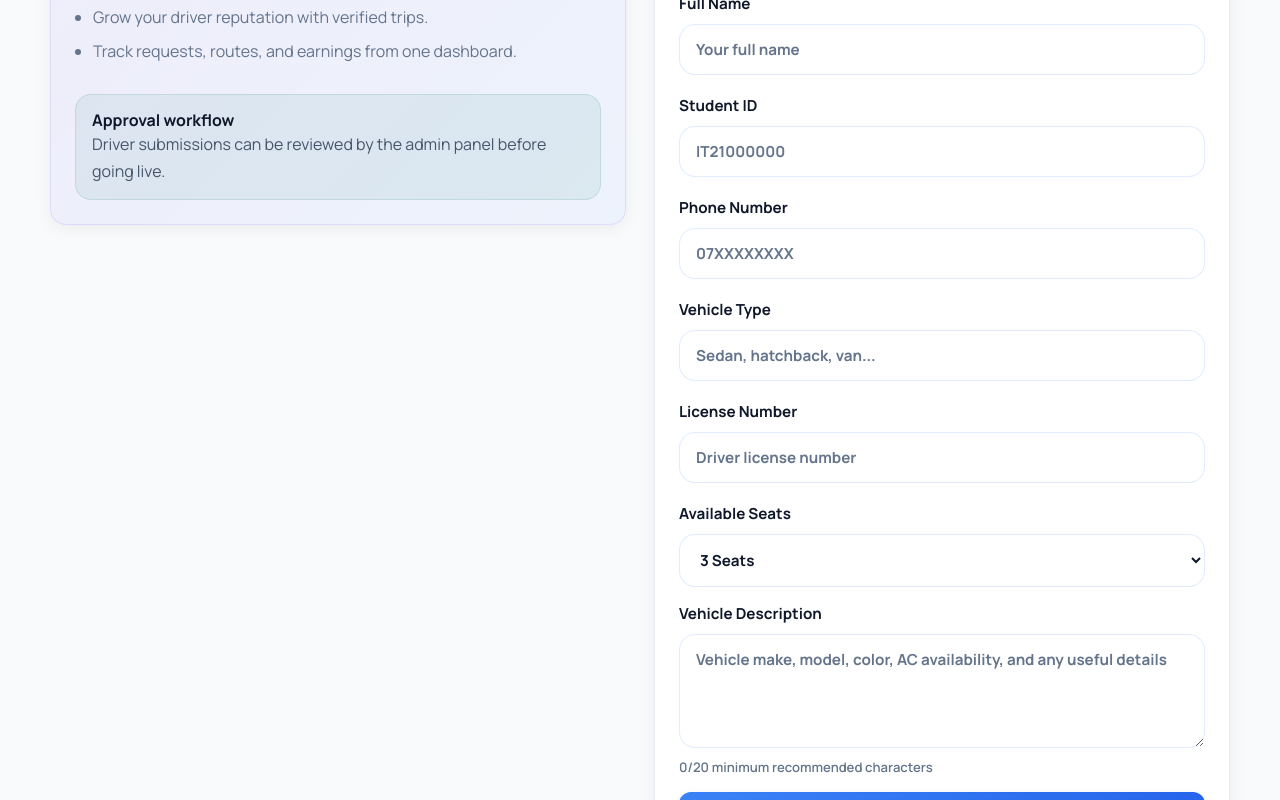
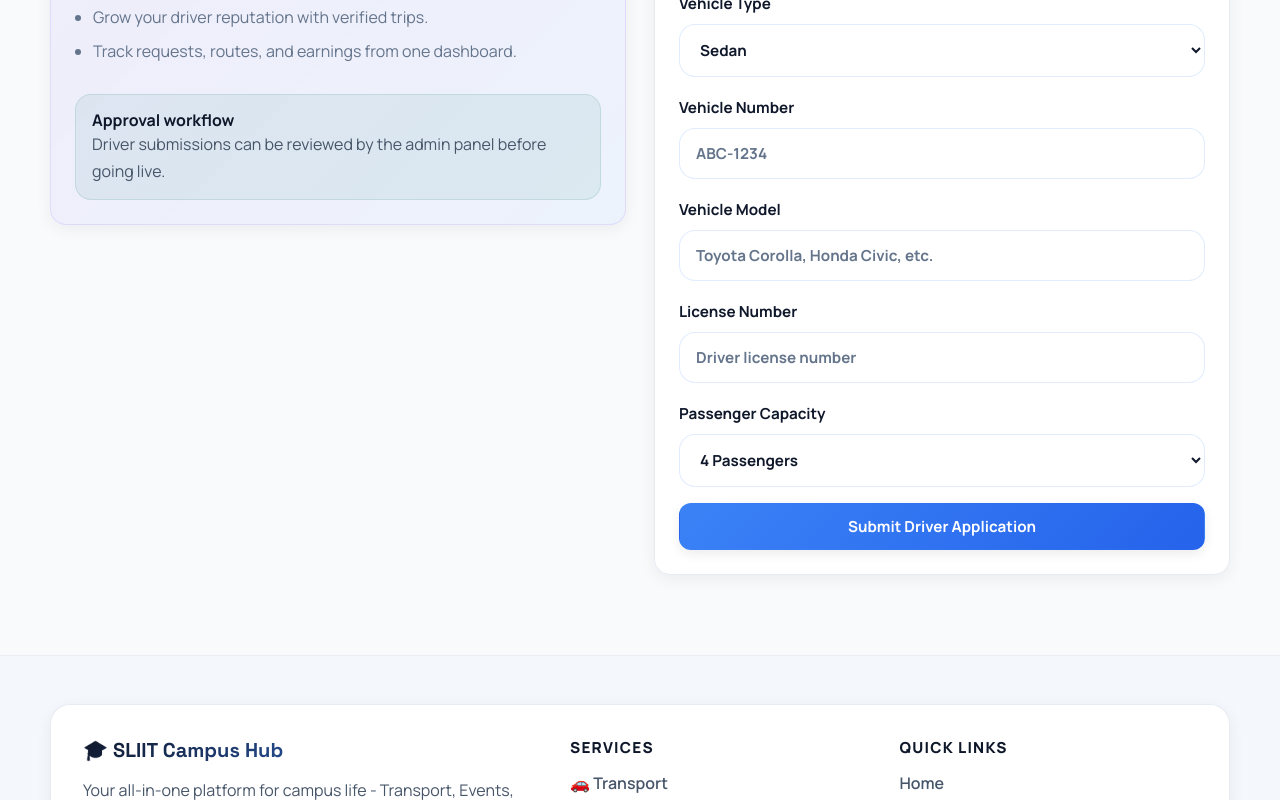
Before and after one commit to Wasanamadushani/SmartUniHub-itpm, a React (Vite) app in the folder react-frontend/: page /become-driver in a window 1280 px wide. Shown: the part 460-1260 px from the top of the page. Built offline with nearby package versions, Linux system fonts and the light colour scheme.

Commit message:
become ride page update

```diff
--- a/react-frontend/src/pages/BecomeDriverPage.jsx
+++ b/react-frontend/src/pages/BecomeDriverPage.jsx
@@ -1,6 +1,9 @@
 import { useState } from 'react';
+import { useNavigate } from 'react-router-dom';
 import PageHeader from '../components/PageHeader';
 import { isValidPhone, isValidStudentId } from '../lib/validation';
+import { apiRequest } from '../lib/api';
+import { useAuth } from '../context/AuthContext';
 
 const benefits = [
   'Flexible ride sharing with fellow SLIIT students.',
@@ -9,34 +12,38 @@ const benefits = [
 ];
 
 export default function BecomeDriverPage() {
+  const navigate = useNavigate();
+  const { user } = useAuth();
   const [formState, setFormState] = useState({
-    fullName: '',
-    studentId: '',
-    phone: '',
-    vehicleType: '',
+    vehicleType: 'Sedan',
+    vehicleNumber: '',
+    vehicleModel: '',
     licenseNumber: '',
-    seats: '3',
-    vehicleDescription: ''
+    capacity: '4'
   });
   const [touched, setTouched] = useState({});
-  const [submitted, setSubmitted] = useState(false);
+  const [loading, setLoading] = useState(false);
+  const [errorMessage, setErrorMessage] = useState('');
+  const [successMessage, setSuccessMessage] = useState('');
 
   const errors = {
-    fullName: !formState.fullName.trim() ? 'Full name is required.' : formState.fullName.trim().length < 3 ? 'Name must be at least 3 characters.' : '',
-    studentId: !formState.studentId.trim()
-      ? 'Student ID is required.'
-      : !isValidStudentId(formState.studentId)
-        ? 'Use format IT########.'
+    vehicleType: !formState.vehicleType.trim() ? 'Vehicle type is required.' : '',
+    vehicleNumber: !formState.vehicleNumber.trim()
+      ? 'Vehicle number is required.'
+      : formState.vehicleNumber.trim().length < 5
+        ? 'Vehicle number looks too short.'
         : '',
-    phone: !formState.phone.trim() ? 'Phone number is required.' : !isValidPhone(formState.phone) ? 'Use 07XXXXXXXX or +947XXXXXXXX.' : '',
-    vehicleType: !formState.vehicleType.trim() ? 'Vehicle type is required.' : formState.vehicleType.trim().length < 2 ? 'Enter a clearer vehicle type.' : '',
-    licenseNumber: !formState.licenseNumber.trim() ? 'License number is required.' : formState.licenseNumber.trim().length < 6 ? 'License number looks too short.' : '',
-    seats: Number(formState.seats) < 1 ? 'Seat count must be at least 1.' : '',
-    vehicleDescription: !formState.vehicleDescription.trim()
-      ? 'Vehicle description is required.'
-      : formState.vehicleDescription.trim().length < 20
-        ? 'Add at least 20 characters for better rider confidence.'
-        : ''
+    vehicleModel: !formState.vehicleModel.trim()
+      ? 'Vehicle model is required.'
+      : formState.vehicleModel.trim().length < 2
+        ? 'Enter a valid vehicle model.'
+        : '',
+    licenseNumber: !formState.licenseNumber.trim()
+      ? 'License number is required.'
+      : formState.licenseNumber.trim().length < 6
+        ? 'License number looks too short.'
+        : '',
+    capacity: Number(formState.capacity) < 1 ? 'Capacity must be at least 1.' : ''
   };
 
   const isFormValid = Object.values(errors).every((value) => !value);
@@ -45,24 +52,54 @@ export default function BecomeDriverPage() {
     setTouched((current) => ({ ...current, [field]: true }));
   }
 
-  function handleSubmit(event) {
+  async function handleSubmit(event) {
     event.preventDefault();
 
     setTouched({
-      fullName: true,
-      studentId: true,
-      phone: true,
       vehicleType: true,
+      vehicleNumber: true,
+      vehicleModel: true,
       licenseNumber: true,
-      seats: true,
-      vehicleDescription: true
+      capacity: true
     });
 
     if (!isFormValid) {
       return;
     }
 
-    setSubmitted(true);
+    if (!user || !user._id) {
+      setErrorMessage('You must be logged in to apply as a driver.');
+      return;
+    }
+
+    setLoading(true);
+    setErrorMessage('');
+    setSuccessMessage('');
+
+    try {
+      await apiRequest('/drivers', {
+        method: 'POST',
+        body: JSON.stringify({
+          userId: user._id,
+          vehicleType: formState.vehicleType,
+          vehicleNumber: formState.vehicleNumber,
+          vehicleModel: formState.vehicleModel,
+          licenseNumber: formState.licenseNumber,
+          capacity: Number(formState.capacity)
+        })
+      });
+
+      setSuccessMessage('Driver application submitted successfully! Your application is pending admin approval.');
+
+      // Redirect to dashboard after 3 seconds
+      setTimeout(() => {
+        navigate('/dashboard');
+      }, 3000);
+    } catch (error) {
+      setErrorMessage(error.message || 'Unable to submit driver application. Please try again.');
+    } finally {
+      setLoading(false);
+    }
   }
 
   return (
@@ -90,60 +127,53 @@ export default function BecomeDriverPage() {
             <h2>Driver Registration</h2>
             <p className="form-note">Complete the form to create your driver profile.</p>
 
-            {submitted ? <div className="notice success">Driver application received. We will review your details shortly.</div> : null}
+            {errorMessage ? <div className="notice error">{errorMessage}</div> : null}
+            {successMessage ? <div className="notice success">{successMessage}</div> : null}
 
             <div className="field-grid two-col">
               <label>
-                <span className="field-label-row">Full Name</span>
-                <input
-                  type="text"
-                  value={formState.fullName}
-                  onChange={(event) => setFormState((current) => ({ ...current, fullName: event.target.value }))}
-                  onBlur={() => touchField('fullName')}
-                  placeholder="Your full name"
-                  className={touched.fullName && errors.fullName ? 'input-error' : ''}
-                  required
-                />
-                {touched.fullName && errors.fullName ? <span className="field-error">{errors.fullName}</span> : null}
-              </label>
-              <label>
-                <span className="field-label-row">Student ID</span>
-                <input
-                  type="text"
-                  value={formState.studentId}
-                  onChange={(event) => setFormState((current) => ({ ...current, studentId: event.target.value }))}
-                  onBlur={() => touchField('studentId')}
-                  placeholder="IT21000000"
-                  className={touched.studentId && errors.studentId ? 'input-error' : ''}
-                  required
-                />
-                {touched.studentId && errors.studentId ? <span className="field-error">{errors.studentId}</span> : null}
-              </label>
-              <label>
-                <span className="field-label-row">Phone Number</span>
-                <input
-                  type="tel"
-                  value={formState.phone}
-                  onChange={(event) => setFormState((current) => ({ ...current, phone: event.target.value }))}
-                  onBlur={() => touchField('phone')}
-                  placeholder="07XXXXXXXX"
-                  className={touched.phone && errors.phone ? 'input-error' : ''}
-                  required
-                />
-                {touched.phone && errors.phone ? <span className="field-error">{errors.phone}</span> : null}
-              </label>
-              <label>
                 <span className="field-label-row">Vehicle Type</span>
-                <input
-                  type="text"
+                <select
                   value={formState.vehicleType}
                   onChange={(event) => setFormState((current) => ({ ...current, vehicleType: event.target.value }))}
                   onBlur={() => touchField('vehicleType')}
-                  placeholder="Sedan, hatchback, van..."
                   className={touched.vehicleType && errors.vehicleType ? 'input-error' : ''}
                   required
+                >
+                  <option value="Sedan">Sedan</option>
+                  <option value="Hatchback">Hatchback</option>
+                  <option value="SUV">SUV</option>
+                  <option value="Van">Van</option>
+                  <option value="Motorbike">Motorbike</option>
+                  <option value="Tuk-Tuk">Tuk-Tuk</option>
+                </select>
+                {touched.vehicleType && errors.vehicleType ? <span className="field-error">{errors.vehicleType}</span> : null}
+              </label>
+              <label>
+                <span className="field-label-row">Vehicle Number</span>
+                <input
+                  type="text"
+                  value={formState.vehicleNumber}
+                  onChange={(event) => setFormState((current) => ({ ...current, vehicleNumber: event.target.value }))}
+                  onBlur={() => touchField('vehicleNumber')}
+                  placeholder="ABC-1234"
+                  className={touched.vehicleNumber && errors.vehicleNumber ? 'input-error' : ''}
+                  required
                 />
-                {touched.vehicleType && errors.vehicleType ? <span className="field-error">{errors.vehicleType}</span> : null}
+                {touched.vehicleNumber && errors.vehicleNumber ? <span className="field-error">{errors.vehicleNumber}</span> : null}
+              </label>
+              <label>
+                <span className="field-label-row">Vehicle Model</span>
+                <input
+                  type="text"
+                  value={formState.vehicleModel}
+                  onChange={(event) => setFormState((current) => ({ ...current, vehicleModel: event.target.value }))}
+                  onBlur={() => touchField('vehicleModel')}
+                  placeholder="Toyota Corolla, Honda Civic, etc."
+                  className={touched.vehicleModel && errors.vehicleModel ? 'input-error' : ''}
+                  required
+                />
+                {touched.vehicleModel && errors.vehicleModel ? <span className="field-error">{errors.vehicleModel}</span> : null}
               </label>
               <label>
                 <span className="field-label-row">License Number</span>
@@ -159,36 +189,29 @@ export default function BecomeDriverPage() {
                 {touched.licenseNumber && errors.licenseNumber ? <span className="field-error">{errors.licenseNumber}</span> : null}
               </label>
               <label>
-                <span className="field-label-row">Available Seats</span>
+                <span className="field-label-row">Passenger Capacity</span>
                 <select
-                  value={formState.seats}
-                  onChange={(event) => setFormState((current) => ({ ...current, seats: event.target.value }))}
-                  onBlur={() => touchField('seats')}
+                  value={formState.capacity}
+                  onChange={(event) => setFormState((current) => ({ ...current, capacity: event.target.value }))}
+                  onBlur={() => touchField('capacity')}
+                  className={touched.capacity && errors.capacity ? 'input-error' : ''}
+                  required
                 >
-                  <option value="1">1 Seat</option>
-                  <option value="2">2 Seats</option>
-                  <option value="3">3 Seats</option>
-                  <option value="4">4 Seats</option>
+                  <option value="1">1 Passenger</option>
+                  <option value="2">2 Passengers</option>
+                  <option value="3">3 Passengers</option>
+                  <option value="4">4 Passengers</option>
+                  <option value="5">5 Passengers</option>
+                  <option value="6">6 Passengers</option>
+                  <option value="7">7 Passengers</option>
+                  <option value="8">8 Passengers</option>
                 </select>
+                {touched.capacity && errors.capacity ? <span className="field-error">{errors.capacity}</span> : null}
               </label>
             </div>
 
-            <label>
-              <span className="field-label-row">Vehicle Description</span>
-              <textarea
-                rows="4"
-                value={formState.vehicleDescription}
-                onChange={(event) => setFormState((current) => ({ ...current, vehicleDescription: event.target.value }))}
-                onBlur={() => touchField('vehicleDescription')}
-                placeholder="Vehicle make, model, color, AC availability, and any useful details"
-                className={touched.vehicleDescription && errors.vehicleDescription ? 'input-error' : ''}
-              />
-              <span className="field-helper">{formState.vehicleDescription.trim().length}/20 minimum recommended characters</span>
-              {touched.vehicleDescription && errors.vehicleDescription ? <span className="field-error">{errors.vehicleDescription}</span> : null}
-            </label>
-
-            <button type="submit" className="button button-primary button-full" disabled={!isFormValid}>
-              Submit Driver Application
+            <button type="submit" className="button button-primary button-full" disabled={loading || !isFormValid}>
+              {loading ? 'Submitting Application...' : 'Submit Driver Application'}
             </button>
           </form>
         </div>
```
